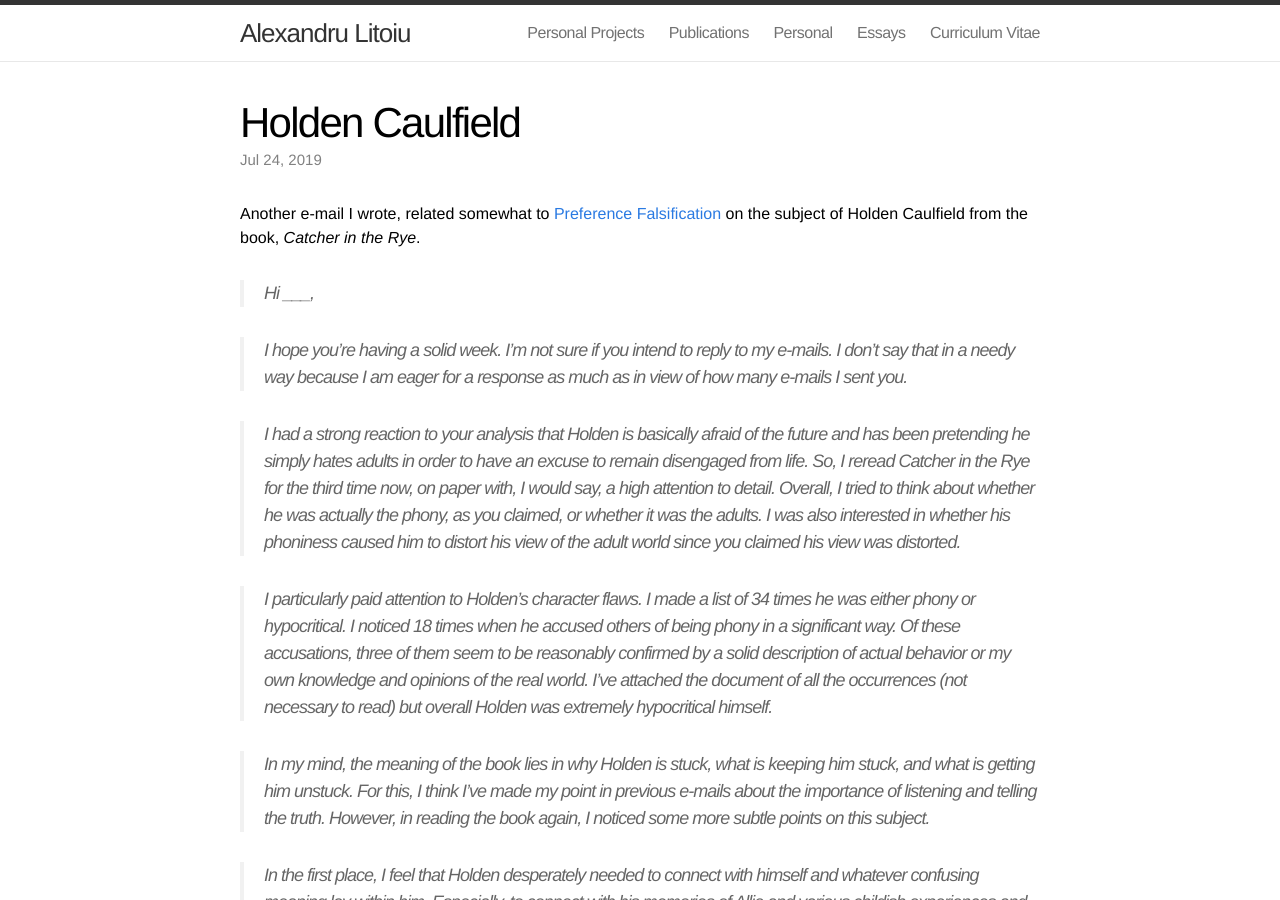
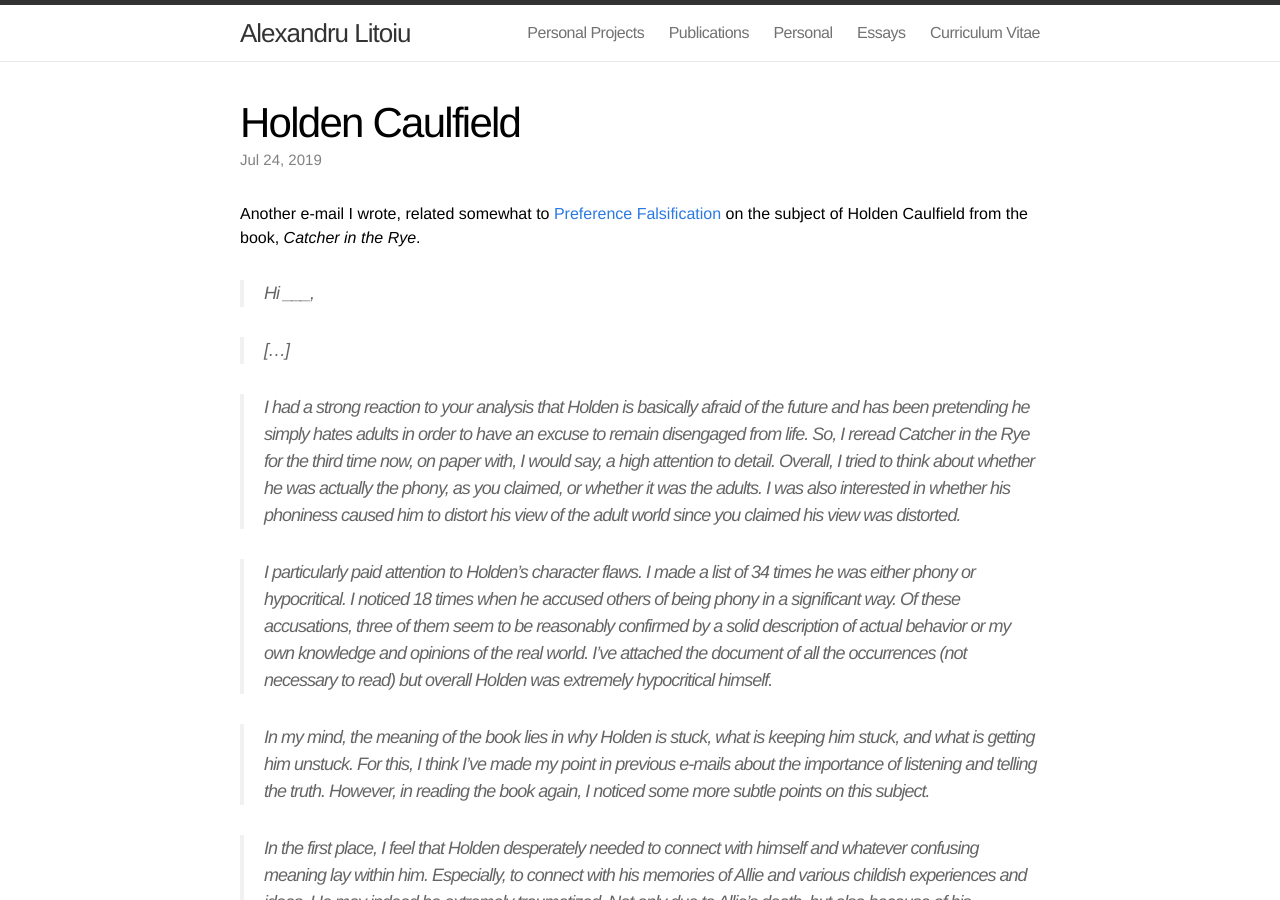
Before and after one commit to alitoiu/alitoiu.github.io, a Jekyll site: the page built from _posts/2019-07-24-Holden.markdown, in a window 1280 px wide and 900 px high. Built offline with Jekyll 4.4.1, drawn with Linux system fonts in a browser that asks for light colours.

Commit message:
redacted first paragraph

```diff
--- a/_posts/2019-07-24-Holden.markdown
+++ b/_posts/2019-07-24-Holden.markdown
@@ -8,7 +8,7 @@ Another e-mail I wrote, related somewhat to [Preference Falsification]({% post_u
 
 > Hi _______,
 
-> I hope you're having a solid week. I'm not sure if you intend to reply to my e-mails. I don't say that in a needy way because I am eager for a response as much as in view of how many e-mails I sent you.
+> [...]
 
 > I had a strong reaction to your analysis that Holden is basically afraid of the future and has been pretending he simply hates adults in order to have an excuse to remain disengaged from life. So, I reread *Catcher in the Rye* for the third time now, on paper with, I would say, a high attention to detail. Overall, I tried to think about whether he was actually the phony, as you claimed, or whether it was the adults. I was also interested in whether his phoniness caused him to distort his view of the adult world since you claimed his view was distorted.
 
```
